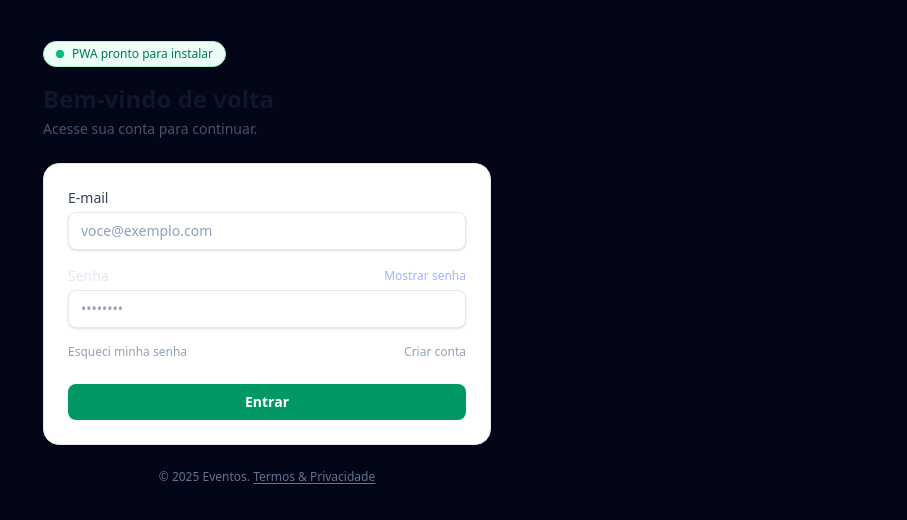
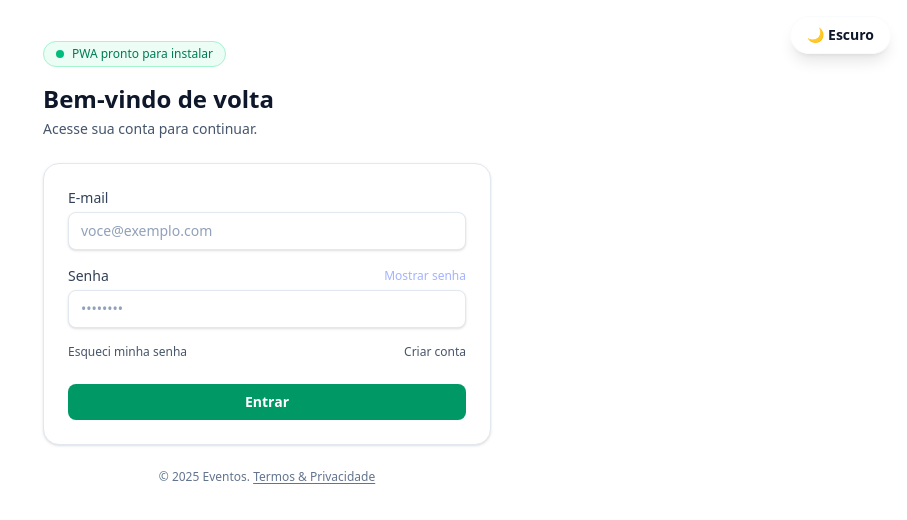
Before and after one commit to guilhermecardosocruz/appmodelo, a Next.js app: page /login in a window 1280 px wide. Shown: the top 520 px of the page, without its empty margins (373-1280 px from the left). Built offline with nearby package versions, Linux system fonts and the light colour scheme.

Commit message:
feat(theme): toggle global dark/light em todo o app

```diff
--- a/app/layout.tsx
+++ b/app/layout.tsx
@@ -4,6 +4,7 @@ import "./globals.css";
 import { PwaProvider } from "@/components/PwaProvider";
 import { MercadoPagoProvider } from "@/components/MercadoPagoProvider";
 import { ThemeProvider } from "@/components/theme/ThemeProvider";
+import { ThemeToggle } from "@/components/theme/ThemeToggle";
 
 export const metadata: Metadata = {
   title: "Eventos",
@@ -20,7 +21,11 @@ export default function RootLayout({ children }: RootLayoutProps) {
       <body>
         {/* PWA só como efeito colateral */}
         <PwaProvider />
+
         <ThemeProvider>
+          {/* Toggle global (aparece em qualquer rota) */}
+          <ThemeToggle />
+
           {/* Mercado Pago envolvendo a árvore */}
           <MercadoPagoProvider>{children}</MercadoPagoProvider>
         </ThemeProvider>
--- a/components/theme/ThemeProvider.tsx
+++ b/components/theme/ThemeProvider.tsx
@@ -1,55 +1,81 @@
 "use client";
 
-import { createContext, useCallback, useContext, useMemo, useState } from "react";
+import React, { createContext, useContext, useEffect, useMemo, useState } from "react";
 
 export type Theme = "dark" | "light";
 
 type ThemeContextValue = {
   theme: Theme;
-  setTheme: (theme: Theme) => void;
+  setTheme: (t: Theme) => void;
   toggleTheme: () => void;
 };
 
+declare global {
+  interface Window {
+    __theme?: Theme;
+    __setTheme?: (t: Theme) => void;
+    __getTheme?: () => Theme;
+  }
+}
+
 const ThemeContext = createContext<ThemeContextValue | null>(null);
 
-function readInitialTheme(): Theme {
+function getInitialTheme(): Theme {
   if (typeof window === "undefined") return "dark";
 
-  const stored = window.localStorage.getItem("theme");
-  if (stored === "light" || stored === "dark") return stored;
+  // 1) window hook (se existir)
+  const fromHook = window.__getTheme?.();
+  if (fromHook === "dark" || fromHook === "light") return fromHook;
 
-  // default: dark
-  return "dark";
+  // 2) localStorage
+  try {
+    const v = window.localStorage.getItem("theme");
+    if (v === "dark" || v === "light") return v;
+  } catch {
+    // ignore
+  }
+
+  // 3) preferência do sistema
+  try {
+    const prefersDark =
+      window.matchMedia && window.matchMedia("(prefers-color-scheme: dark)").matches;
+    return prefersDark ? "dark" : "light";
+  } catch {
+    return "dark";
+  }
 }
 
-function applyThemeToDom(theme: Theme) {
+function applyTheme(theme: Theme) {
   const root = document.documentElement; // <html>
-  root.dataset.theme = theme; // data-theme="..."
+  if (theme === "dark") root.classList.add("dark");
+  else root.classList.remove("dark");
+  root.dataset.theme = theme;
 }
 
 export function ThemeProvider({ children }: { children: React.ReactNode }) {
-  const [theme, _setTheme] = useState<Theme>(() => readInitialTheme());
+  const [theme, setTheme] = useState<Theme>(() => getInitialTheme());
 
-  // aplica no DOM na primeira render client
-  if (typeof window !== "undefined") {
-    applyThemeToDom(theme);
-  }
+  useEffect(() => {
+    applyTheme(theme);
 
-  const setTheme = useCallback((next: Theme) => {
-    _setTheme(next);
-    if (typeof window !== "undefined") {
-      window.localStorage.setItem("theme", next);
-      applyThemeToDom(next);
+    try {
+      window.localStorage.setItem("theme", theme);
+    } catch {
+      // ignore
     }
-  }, []);
 
-  const toggleTheme = useCallback(() => {
-    setTheme(theme === "dark" ? "light" : "dark");
-  }, [setTheme, theme]);
+    window.__theme = theme;
+    window.__setTheme = (t: Theme) => setTheme(t);
+    window.__getTheme = () => theme;
+  }, [theme]);
 
   const value = useMemo<ThemeContextValue>(
-    () => ({ theme, setTheme, toggleTheme }),
-    [theme, setTheme, toggleTheme],
+    () => ({
+      theme,
+      setTheme,
+      toggleTheme: () => setTheme((t) => (t === "dark" ? "light" : "dark")),
+    }),
+    [theme]
   );
 
   return <ThemeContext.Provider value={value}>{children}</ThemeContext.Provider>;
--- a/components/theme/ThemeToggle.tsx
+++ b/components/theme/ThemeToggle.tsx
@@ -2,16 +2,30 @@
 
 import { useTheme } from "@/components/theme/ThemeProvider";
 
-export function ThemeToggle() {
+type Props = {
+  className?: string;
+};
+
+export function ThemeToggle({ className = "" }: Props) {
   const { theme, toggleTheme } = useTheme();
+
+  const label = theme === "dark" ? "Modo claro" : "Modo escuro";
 
   return (
     <button
       type="button"
       onClick={toggleTheme}
-      className="inline-flex items-center justify-center rounded-lg border border-slate-700 px-3 py-2 text-xs font-semibold text-slate-200 hover:bg-slate-800"
-      aria-label="Alternar tema"
-      title={theme === "dark" ? "Mudar para claro" : "Mudar para escuro"}
+      aria-label={label}
+      title={label}
+      className={[
+        "fixed right-4 top-4 z-50",
+        "rounded-full px-4 py-2 text-sm font-semibold",
+        "border border-slate-200/20",
+        "bg-white/80 text-slate-900 shadow-lg backdrop-blur",
+        "dark:bg-slate-900/70 dark:text-slate-50 dark:border-slate-700/60",
+        "hover:scale-[1.02] active:scale-[0.98] transition",
+        className,
+      ].join(" ")}
     >
       {theme === "dark" ? "☀️ Claro" : "🌙 Escuro"}
     </button>
```
